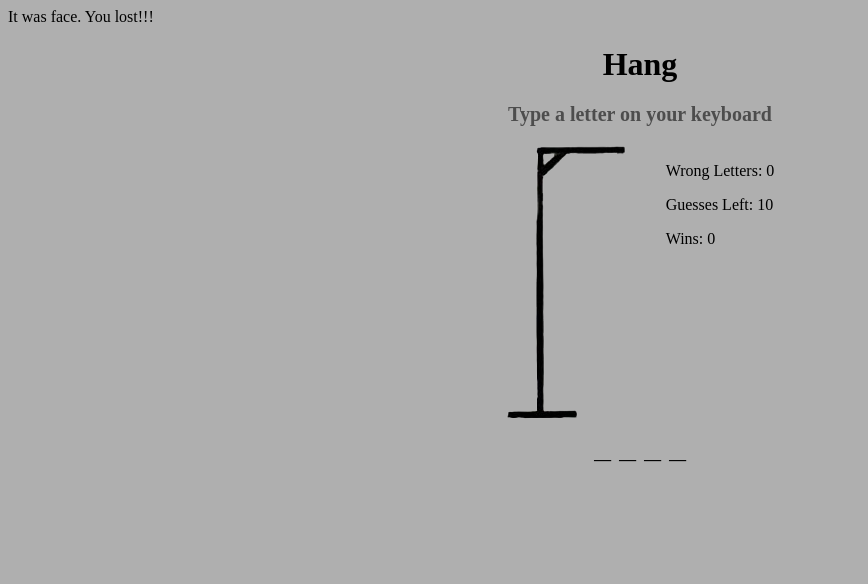
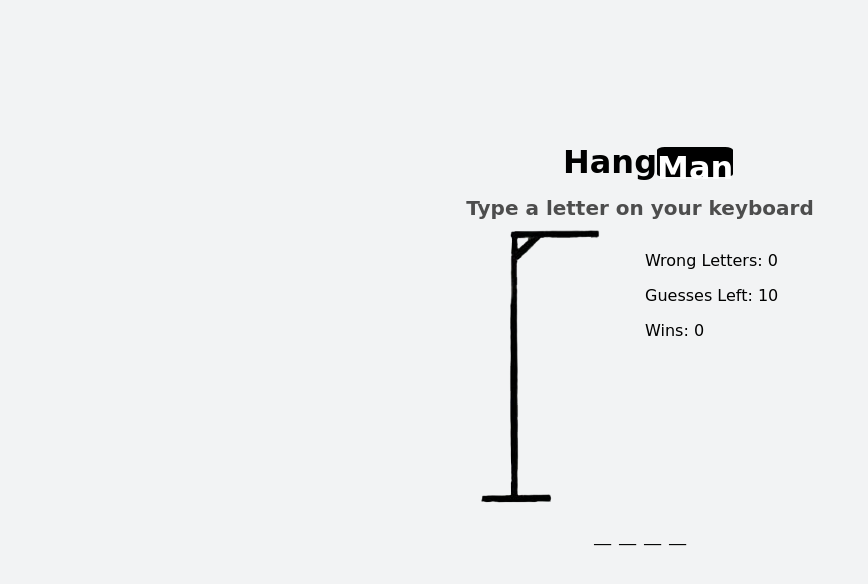
Before and after one commit to harry79ph/HangMan, a plain HTML site: page HangMan/index.html in a window 1280 px wide. Shown: the whole page, without its empty margins (0-868 px from the left). Drawn offline with Linux system fonts and the light colour scheme; a web font is replaced by a local one.

Commit message:
Update style.css

```diff
--- a/HangMan/style.css
+++ b/HangMan/style.css
@@ -1,32 +1,81 @@
-body{
-    font-family: Segoe Print;
-    background-color: rgb(175, 175, 175);
+@import url('https://fonts.googleapis.com/css2?family=Chilanka&display=swap');
+body {
+    position: relative;
+    font-family: 'Chilanka', cursive;
+    background-color: #f2f3f4;
+    display: flex;
+    flex-direction: column;
+    justify-content: space-between;
+    align-items: center;
+    margin: 0;
 }
-.container{
-    margin: auto;
+
+div.message {
+    position: absolute;
+    text-align: center;
+    font-size: 18px;
+    font-weight: bold;
+    color: #2e4053;
+    border: 2px solid #2e4053;
+    padding: 8px 12px 6px;
+    border-radius: 8px;
+    margin: 0;
+    top: -40;
+    transition: 0.3s ease-in;
+}
+
+div.message.active {
+    top: 0;
+}
+
+.container {
+    margin-top: 10%;
     width: 80%;
 }
-h1{
-    font-family: Segoe Script;
-    margin: 20px auto;
+
+h1 {
+    position: relative;
+    margin: 15px auto;
+    transform: translateX(-30px);
     text-align: center;
 }
-h2{
+
+h1::after {
+    position: absolute;
+    content: 'Man';
+    padding-top: 2px;
+    color: #fff;
+    background: #000;
+    height: 28px;
+    top: 4px;
+    margin: 0;
+    border-radius: 10%;
+}
+
+h2 {
     font-size: 20px;
     color: rgb(77, 77, 77);
-    margin: 20px auto;
+    margin: 10px auto;
     text-align: center;
 }
-.first{
+
+.first {
     margin: 0 25%;
     display: flex;
-    flex-wrap: wrap;
+    flex-wrap: wrap-reverse;
     justify-content: center;
 }
-.first .man{
-  height: 280px;
+
+.first .man {
+    height: 280px;
+    width: 160px;
 }
-.second{
+
+.first .details {
+    width: 150px;
+    padding: 5px;
+}
+.second {
     font-family: Arial, Helvetica, sans-serif;
     text-align: center;
     font-size: 30px;
```
